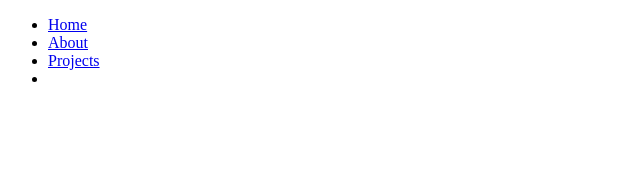
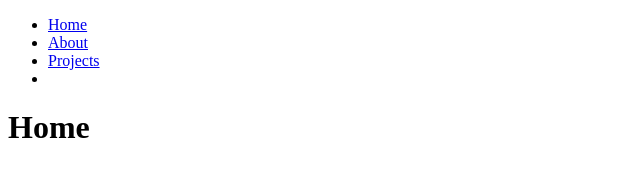
Before and after one commit to mckayl22a/mckayl22a.github.io, a plain HTML site: page index.html in a window 1280 px wide. Shown: the whole page, without its empty margins (0-640 px from the left). Drawn offline with Linux system fonts and the light colour scheme.

Commit message:
Update index.html

```diff
--- a/index.html
+++ b/index.html
@@ -26,6 +26,9 @@
             <li class="Right">
             </li>
         </ul>
-    </nav>
+  </nav>
+  <main>
+    <h1>Home</h1>
+  </main>
 </body>
 </html>
```
